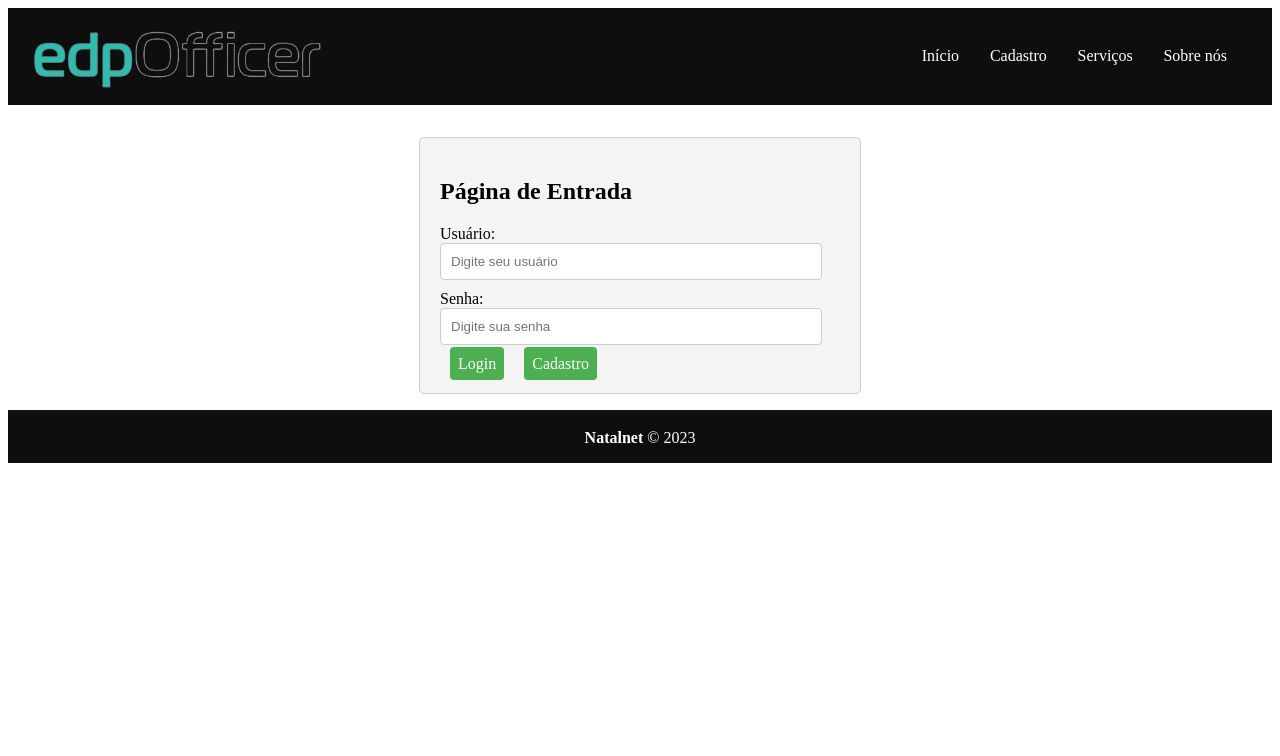
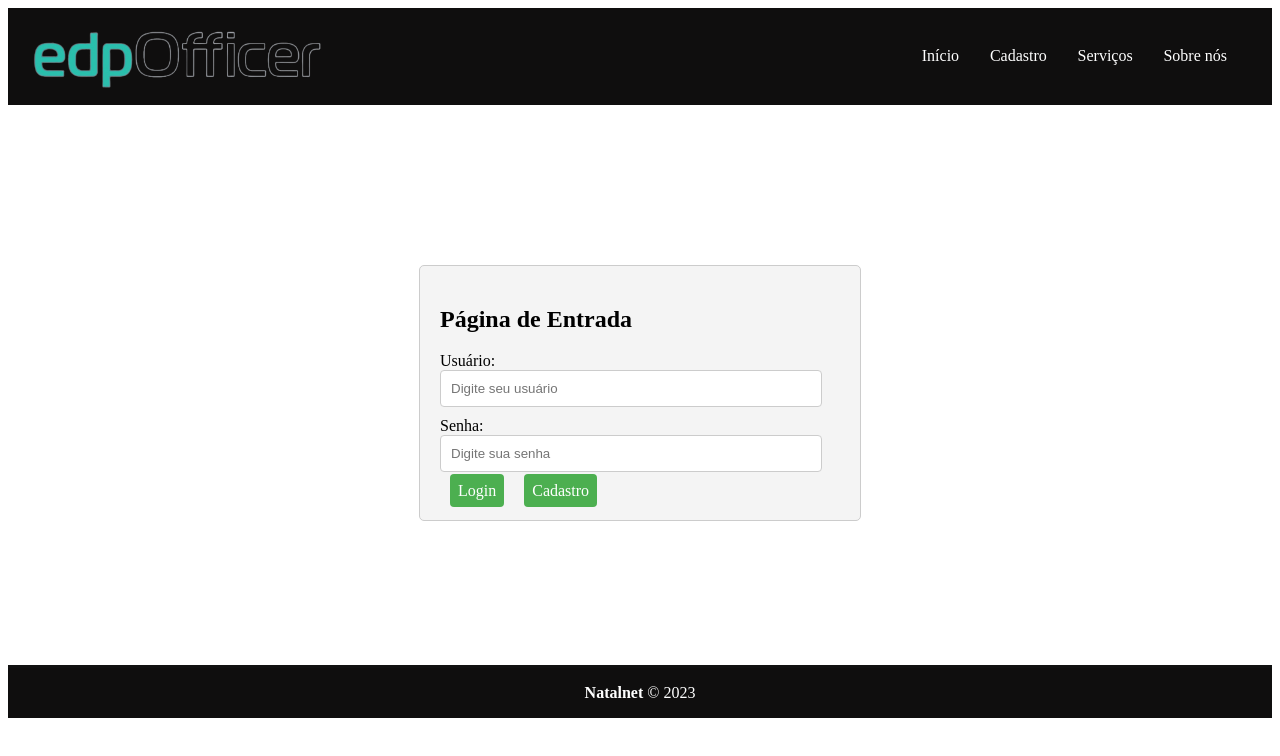
Before and after one commit to Natalnet/edpofficer, a Next.js app: page / in a window 1280 px wide. Shown: the top 756 px of the page. Built offline with nearby package versions, Linux system fonts and the light colour scheme.

Commit message:
minorfix

```diff
--- a/src/pages/index.js
+++ b/src/pages/index.js
@@ -4,7 +4,7 @@ import styles from "../styles/page.module.css";
 
 export default function Home() {
   return (
-    <div className={styles.body}>
+    <div className={styles.main}>
       <form className={styles.form}>
         <h2>Página de Entrada</h2>
         <label htmlFor="username">Usuário:</label>
--- a/src/styles/page.module.css
+++ b/src/styles/page.module.css
@@ -1,10 +1,10 @@
 .main {
   display: flex;
   flex-direction: column;
-  justify-content: space-between;
+  justify-content: space-around;
   align-items: center;
   padding: 6rem;
-  min-height: 100vh;
+  min-height: 40vh;
 }
 
 .form {
```
